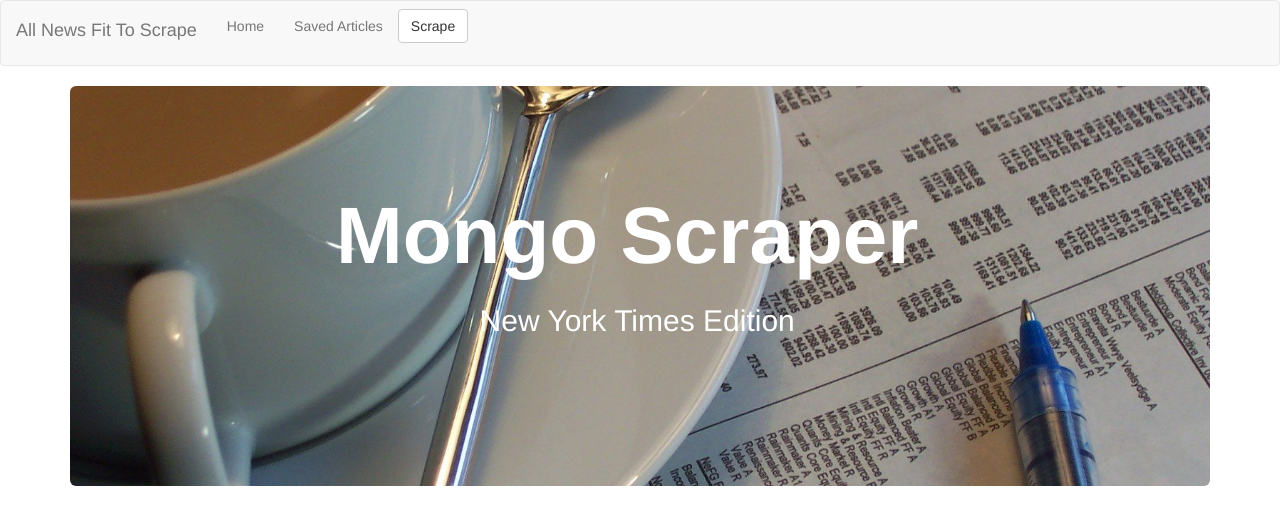
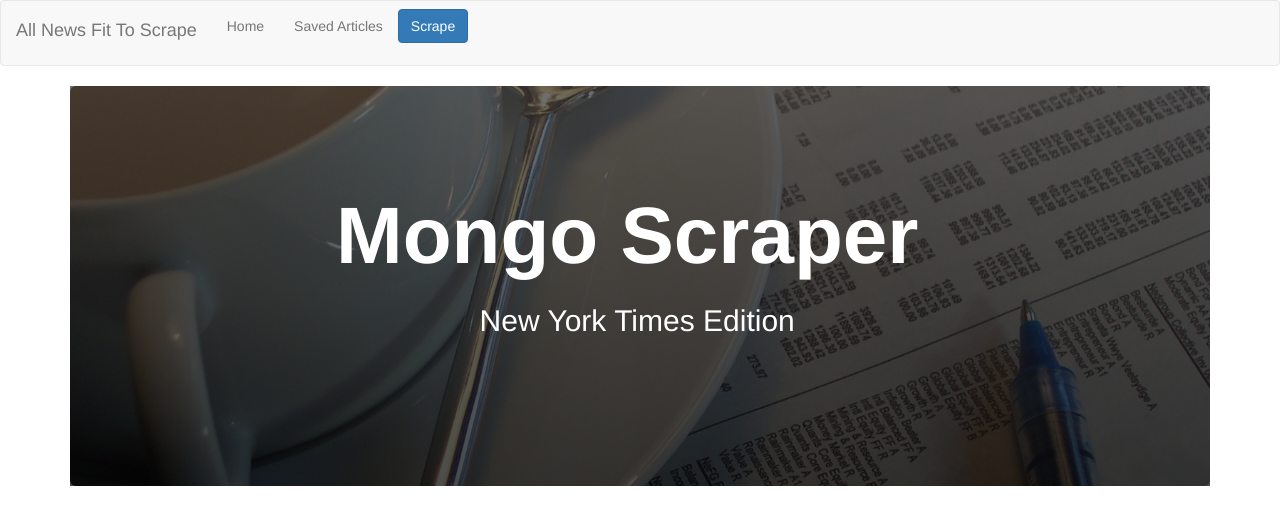
Before and after one commit to aricci1024/News-That-s-Fit-to-Scrape, a Node server app: page / in a window 1280 px wide. Shown: the top 525 px of the page. Run offline with Node 20, Linux system fonts and the light colour scheme; some libraries are stand-ins or nearby versions.

Commit message:
minor edits

```diff
--- a/public/style.css
+++ b/public/style.css
@@ -4,6 +4,7 @@
 
 li {
     margin-bottom: 2%;
+    color: white;
 }
 
 p {
@@ -30,6 +31,17 @@
     color: white;
   }
 
+  .jumbotron .overlay {
+    position: absolute;
+    top: 0px;
+    right: 15px;
+    bottom: 30px;
+    left: 15px;
+    z-index: auto;
+    background: linear-gradient(#333, black);
+    opacity: 0.7;
+  }
+
   .jumbotron h1 {
     font-size: 80px;
     font-weight: 800;
--- a/views/index.handlebars
+++ b/views/index.handlebars
@@ -2,7 +2,7 @@
 <nav class="navbar navbar-default">
   <div class="container-fluid">
     <div class="navbar-header">
-      <p class="navbar-brand">All News Fit To Scrape</p>
+      <p class="navbar-brand text">All News Fit To Scrape</p>
     </div>
 
     <div class="collapse navbar-collapse">
@@ -11,7 +11,7 @@
         <li><a href="/save">Saved Articles</a></li>
       </ul>
       <form action="/scrape" method="POST" class="navbar-form">
-        <button type="submit" class="btn btn-default">Scrape</button>
+        <button type="submit" class="btn btn-primary">Scrape</button>
       </form>
     </div>
   </div>
@@ -20,7 +20,7 @@
 <div class="container">
   <div class="row">
     <div class="col-md-12">
-      <div class="jumbotron text-center">
+      <div class="jumbotron">
         <div class="overlay">
         </div>
         <div class="background-image">
--- a/views/save.handlebars
+++ b/views/save.handlebars
@@ -10,7 +10,7 @@
         <li><a href="/save">Saved Articles</a></li>
       </ul>
       <form action="/scrape" method="POST" class="navbar-form">
-        <button type="submit" class="btn btn-default">Scrape</button>
+        <button type="submit" class="btn btn-primary">Scrape</button>
       </form>
     </div>
   </div>
```
